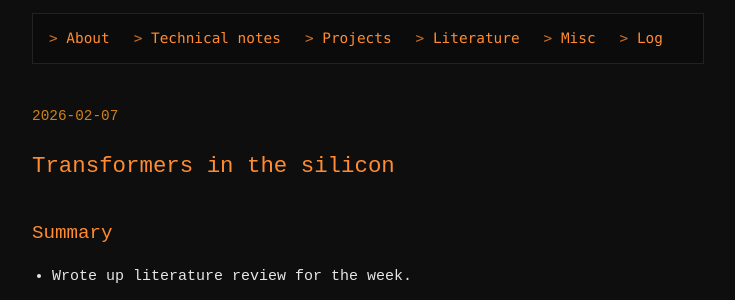
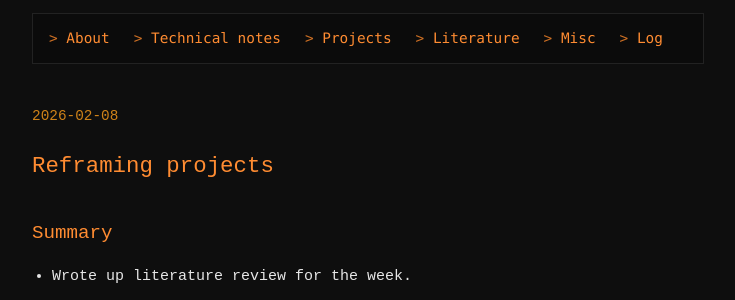
Before and after one commit to aravinthen/aravinthen.github.io, a Jekyll site: the page built from _log/2026-02-08.md, in a window 1280 px wide. Shown: the part 154-454 px from the top of the page, without its empty margins (272-1007 px from the left). Built offline with Jekyll 4.4.1, drawn with Linux system fonts in a browser that asks for light colours.

Commit message:
title and date correction

```diff
--- a/_log/2026-02-08.md
+++ b/_log/2026-02-08.md
@@ -1,7 +1,7 @@
 ---
 layout: log
-title: Transformers in the silicon
-date: 2026-02-07
+title: Reframing projects
+date: 2026-02-08
 math: True
 tags: [deep-learning, reinforcement-learning]
 ---
```
